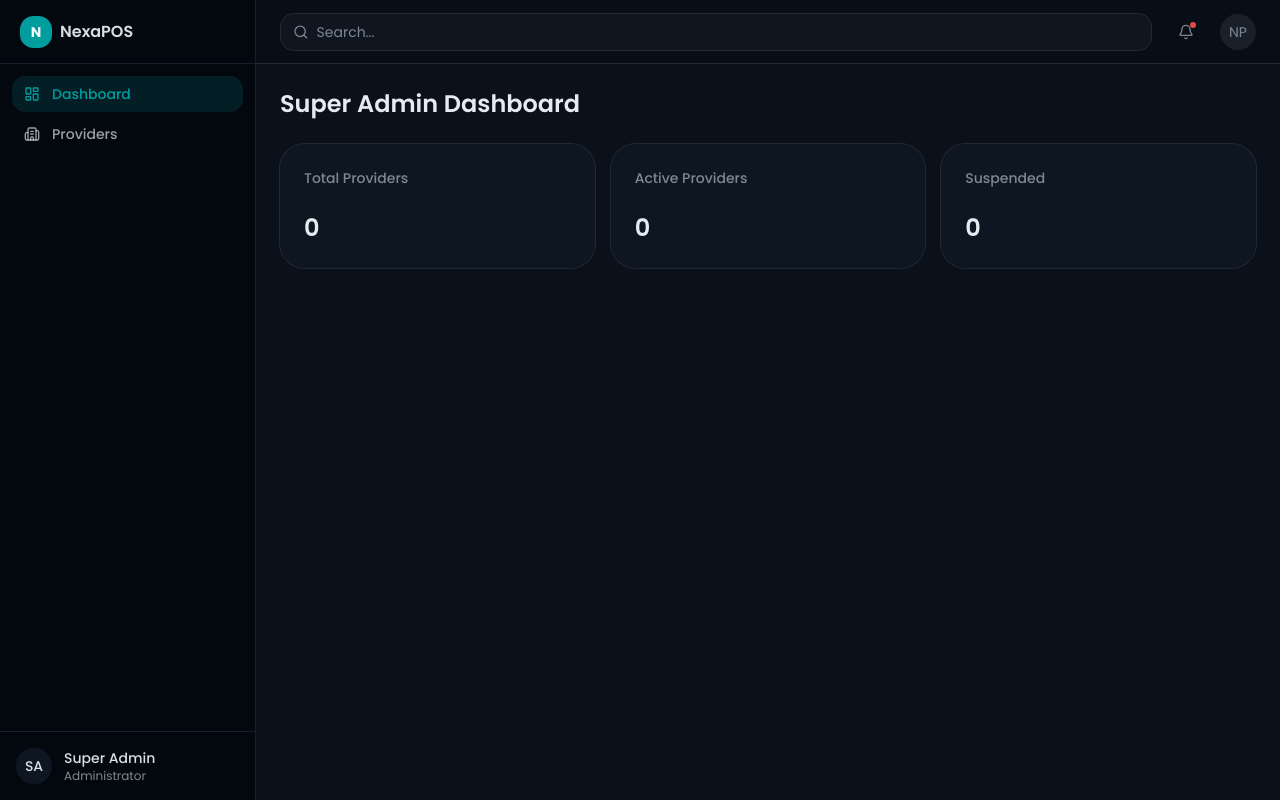
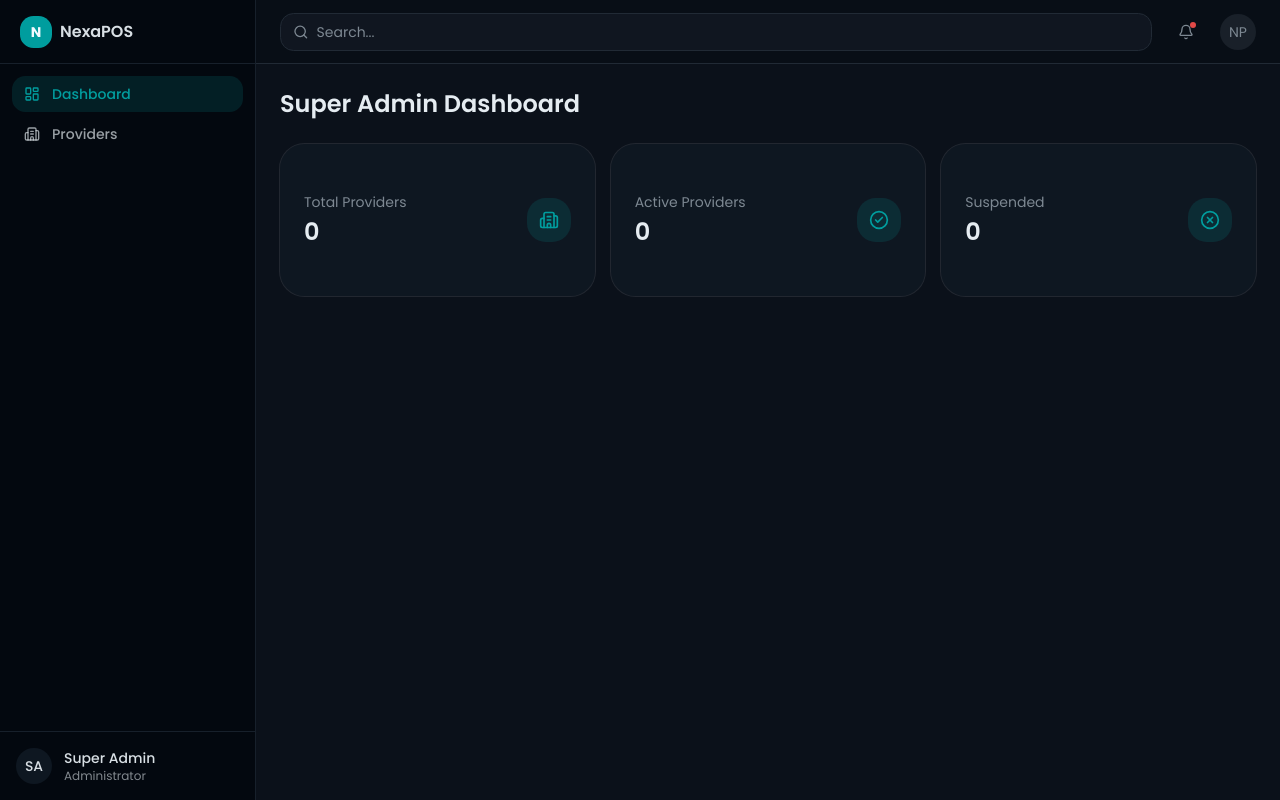
Before and after one commit to azeef-dev/nexa-pos, a Next.js app: page /super-admin in a window 1280 px wide. Built offline with nearby package versions, Linux system fonts and the light colour scheme.

Commit message:
feat: refactor SuperAdminHomePage to use a stats array for dynamic card rendering

```diff
--- a/src/app/(dashboard)/super-admin/page.js
+++ b/src/app/(dashboard)/super-admin/page.js
@@ -1,22 +1,30 @@
-import { Card, CardHeader, CardTitle, CardContent } from "@/components/ui/card";
+import { Card, CardContent } from "@/components/ui/card";
+import { Building2, CheckCircle2, XCircle } from "lucide-react";
+
+const stats = [
+    { label: "Total Providers", value: "0", icon: Building2 },
+    { label: "Active Providers", value: "0", icon: CheckCircle2 },
+    { label: "Suspended", value: "0", icon: XCircle },
+];
 
 export default function SuperAdminHomePage() {
     return (
         <div>
-            <h1 className="mb-6 text-2xl font-semibold">Super Admin Dashboard</h1>
+            <h1 className="mb-6 text-2xl font-semibold text-foreground">Super Admin Dashboard</h1>
             <div className="grid gap-4 sm:grid-cols-2 lg:grid-cols-3">
-                <Card>
-                    <CardHeader><CardTitle className="text-sm text-muted-foreground">Total Providers</CardTitle></CardHeader>
-                    <CardContent className="text-2xl font-semibold">0</CardContent>
-                </Card>
-                <Card>
-                    <CardHeader><CardTitle className="text-sm text-muted-foreground">Active Providers</CardTitle></CardHeader>
-                    <CardContent className="text-2xl font-semibold">0</CardContent>
-                </Card>
-                <Card>
-                    <CardHeader><CardTitle className="text-sm text-muted-foreground">Suspended</CardTitle></CardHeader>
-                    <CardContent className="text-2xl font-semibold">0</CardContent>
-                </Card>
+                {stats.map(({ label, value, icon: Icon }) => (
+                    <Card key={label} className="border-border/60">
+                        <CardContent className="flex items-center justify-between p-6">
+                            <div>
+                                <p className="text-sm text-muted-foreground">{label}</p>
+                                <p className="mt-1 text-2xl font-semibold text-foreground">{value}</p>
+                            </div>
+                            <div className="flex h-11 w-11 items-center justify-center rounded-xl bg-primary/15 text-primary">
+                                <Icon className="h-5 w-5" />
+                            </div>
+                        </CardContent>
+                    </Card>
+                ))}
             </div>
         </div>
     );
```
